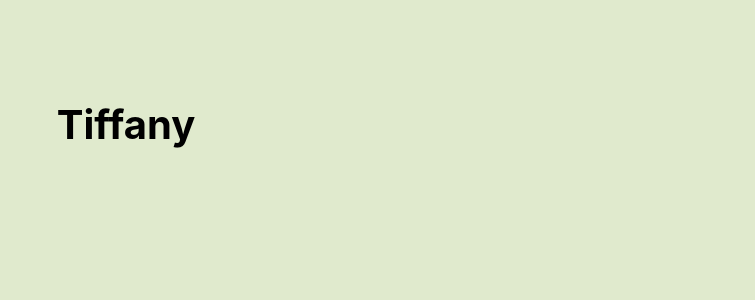
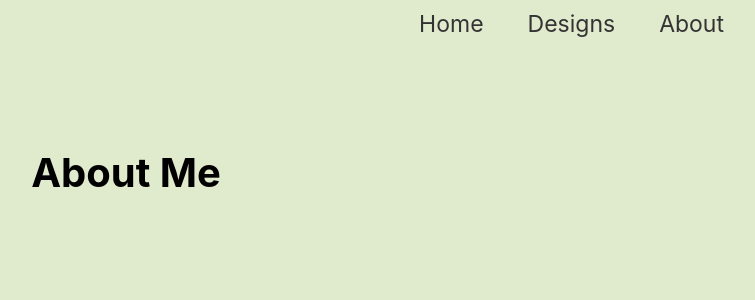
Before and after one commit to kuwtiiff/tiffany-portfolio, a React (Create React App) app: page /about in a window 1280 px wide. Shown: the top 300 px of the page, without its empty margins (514-1269 px from the left). Built offline with nearby package versions, Linux system fonts and the light colour scheme.

Commit message:
added components and nav bar

```diff
--- a/package.json
+++ b/package.json
@@ -3,6 +3,9 @@
   "version": "0.1.0",
   "private": true,
   "dependencies": {
+    "@fortawesome/fontawesome-svg-core": "^6.4.0",
+    "@fortawesome/free-solid-svg-icons": "^6.4.0",
+    "@fortawesome/react-fontawesome": "^0.2.0",
     "@testing-library/jest-dom": "^5.17.0",
     "@testing-library/react": "^13.4.0",
     "@testing-library/user-event": "^13.5.0",
--- a/src/App.css
+++ b/src/App.css
@@ -3,6 +3,7 @@
 /* background-color: #61dafb;
 height: 100%;
 width: 100%; */
+
 
 }
 
@@ -26,6 +27,39 @@ body {
   background-color: rgb(224, 234, 205);
   }
 
+
+  .active-link {
+    background-color: #007bff;
+    color: #fff;
+  }
+  ul {
+  list-style: none;
+  margin: 0;
+  padding: 0;
+  float: right; /* Float the ul to the right */
+
+}
+
+li {
+  display: inline-block;
+  margin-right: 20px;
+
+
+}
+
+a {
+  text-decoration: none;
+  color: #333;
+  font-size: 23px;
+  padding: 8px 12px;
+  border-radius: 4px;
+}
+
+nav {
+  display: flex;
+  justify-content: flex-end;
+  padding: 10px;
+}
 
 .App-logo {
   height: 40vmin;
--- a/src/App.js
+++ b/src/App.js
@@ -1,15 +1,43 @@
 import logo from './logo.svg';
 import './App.css';
 import HomePage from './components/HomePage/HomePage';
-import { BrowserRouter as Router, Route, Switch } from 'react-router-dom';
-
+import AboutPage from './components/AboutPage/AboutPage';
+import DesignPage from './components/DesignPage/DesignPage';
+import { BrowserRouter as Router, Route, NavLink, Routes } from 'react-router-dom';
 
 function App() {
   return (
-    <div className='App'>
-      <HomePage></HomePage>
-    </div>
+    <Router>
+      <div className='App'>
+        <nav>
+          <ul>
+            <li>
+              <NavLink to='/' exact activeClassName='active-link'>
+                Home
+              </NavLink>
+            </li>
+ <li>
+              <NavLink to='/designs' activeClassName='active-link'>
+                Designs
+              </NavLink>
+            </li>
 
+            <li>
+              <NavLink to='/about' activeClassName='active-link'>
+                About
+              </NavLink>
+            </li>
+
+          </ul>
+        </nav>
+
+        <Routes>
+          <Route path='/' element={<HomePage />} />
+          <Route path='/about' element={<AboutPage />} />
+          <Route path='/designs' element={<DesignPage />} />
+        </Routes>
+      </div>
+    </Router>
   );
 }
 
--- /dev/null
+++ b/src/components/AboutPage/AboutPage.css
@@ -0,0 +1,11 @@
+.about-container{
+    background-color: rgb(224, 234, 205);
+}
+
+.about-container h1{
+    margin-top: 100px;
+    font-size: 40px;
+}
+
+
+/*  data class recipe{name: string, id: string, desc: string}*/
--- /dev/null
+++ b/src/components/AboutPage/AboutPage.js
@@ -0,0 +1,17 @@
+import React, { useState, useEffect } from "react";
+import './AboutPage.css';
+const AboutPage= () => {
+
+
+    return(
+ <div className = "about-container">
+    <h1>
+        About Me
+    </h1>
+        </div>
+    )
+
+
+};
+
+export default AboutPage;
--- /dev/null
+++ b/src/components/DesignPage/DesignPage.css
@@ -0,0 +1,8 @@
+.design-container{
+    background-color: rgb(224, 234, 205);
+}
+
+.design-container h1{
+    font-size: 40px;
+    margin-top: 100px;
+}
--- /dev/null
+++ b/src/components/DesignPage/DesignPage.js
@@ -0,0 +1,17 @@
+import React, { useState, useEffect } from "react";
+import './DesignPage.css';
+const DesignPage= () => {
+
+
+    return(
+ <div className = "design-container">
+    <h1>
+       Designs
+    </h1>
+        </div>
+    )
+
+
+};
+
+export default DesignPage;
```
Also changed, not shown: 1 other file (tests, documents, lock files or other folders).
